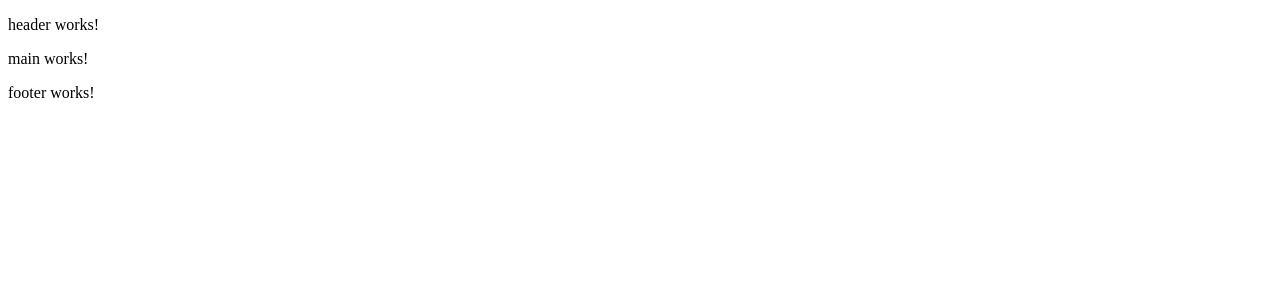
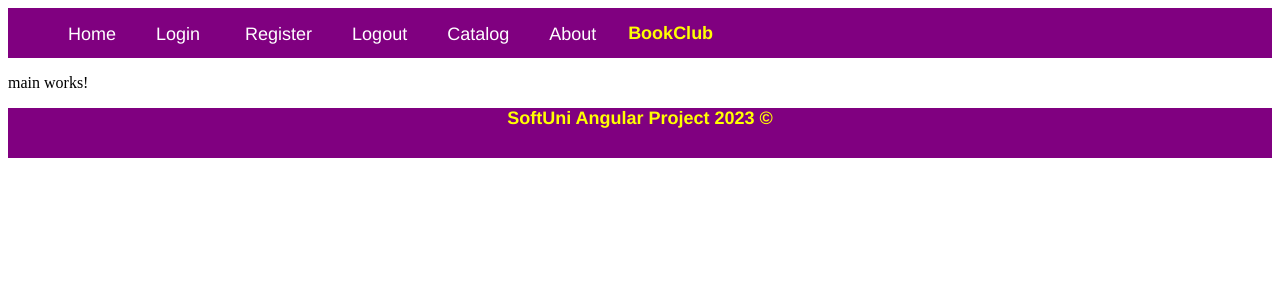
Before and after one commit to EmilPopovski24/TheClub, an Angular app in the folder theClub/: page / in a window 1280 px wide. Shown: the top 300 px of the page. Built offline with nearby package versions, Linux system fonts and the light colour scheme; no server answers.

Commit message:
Setting actual header and footer

```diff
--- a/theClub/src/app/core/footer/footer.component.css
+++ b/theClub/src/app/core/footer/footer.component.css
@@ -0,0 +1,14 @@
+div {
+    margin: 0 auto;
+    background-color:purple;
+    height: 50px;
+    width:100%;
+}
+
+h1 {
+    text-align: center;
+    color:yellow;
+    font-size: large;
+    font-family: 'Franklin Gothic Medium', 'Arial Narrow', Arial, sans-serif;
+    font-weight: bold;
+}
--- a/theClub/src/app/core/footer/footer.component.html
+++ b/theClub/src/app/core/footer/footer.component.html
@@ -1 +1,3 @@
-<p>footer works!</p>
+<div>
+    <h1>SoftUni Angular Project 2023 &copy;</h1>
+</div>
--- a/theClub/src/app/core/header/header.component.css
+++ b/theClub/src/app/core/header/header.component.css
@@ -0,0 +1,34 @@
+nav {
+    margin: 0 auto;
+    background-color:purple;
+    height: 50px;
+    width:100%;
+    display: flex;
+    flex-direction: row;
+    /* position: absolute; */
+}
+
+h1 {
+    margin: auto;
+    width: 50%;
+    color:yellow;
+    font-size: large;
+    font-family: 'Franklin Gothic Medium', 'Arial Narrow', Arial, sans-serif;
+    font-weight: bold;
+}
+
+ul {
+    padding:15px auto;
+}
+
+li {
+    display: inline;
+    padding: 10px;
+    margin: 10px;
+    font-size: large;
+    font-family: 'Franklin Gothic Medium', 'Arial Narrow', Arial, sans-serif;
+    color: white;
+
+    text-align: center;
+
+}
--- a/theClub/src/app/core/header/header.component.html
+++ b/theClub/src/app/core/header/header.component.html
@@ -1 +1,11 @@
-<p>header works!</p>
+<nav>
+    <ul>
+        <li>Home</li>
+        <li>Login </li>
+        <li>Register</li>
+        <li>Logout</li>
+        <li>Catalog</li>
+        <li>About</li>
+    </ul>
+    <h1>BookClub</h1>
+</nav>
--- a/theClub/src/index.html
+++ b/theClub/src/index.html
@@ -2,7 +2,7 @@
 <html lang="en">
 <head>
   <meta charset="utf-8">
-  <title>TheClub</title>
+  <title>The Club</title>
   <base href="/">
   <meta name="viewport" content="width=device-width, initial-scale=1">
   <link rel="icon" type="image/x-icon" href="favicon.ico">
```
